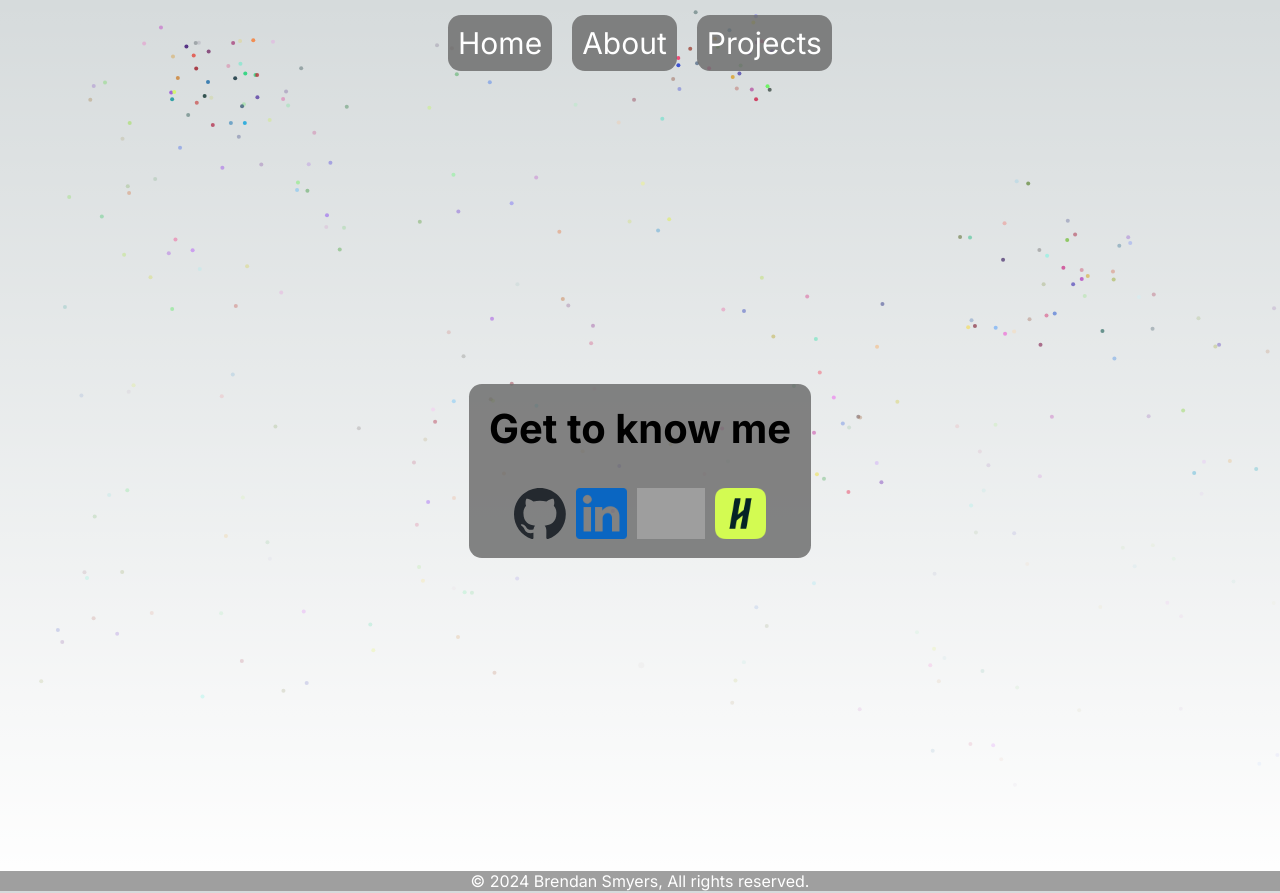
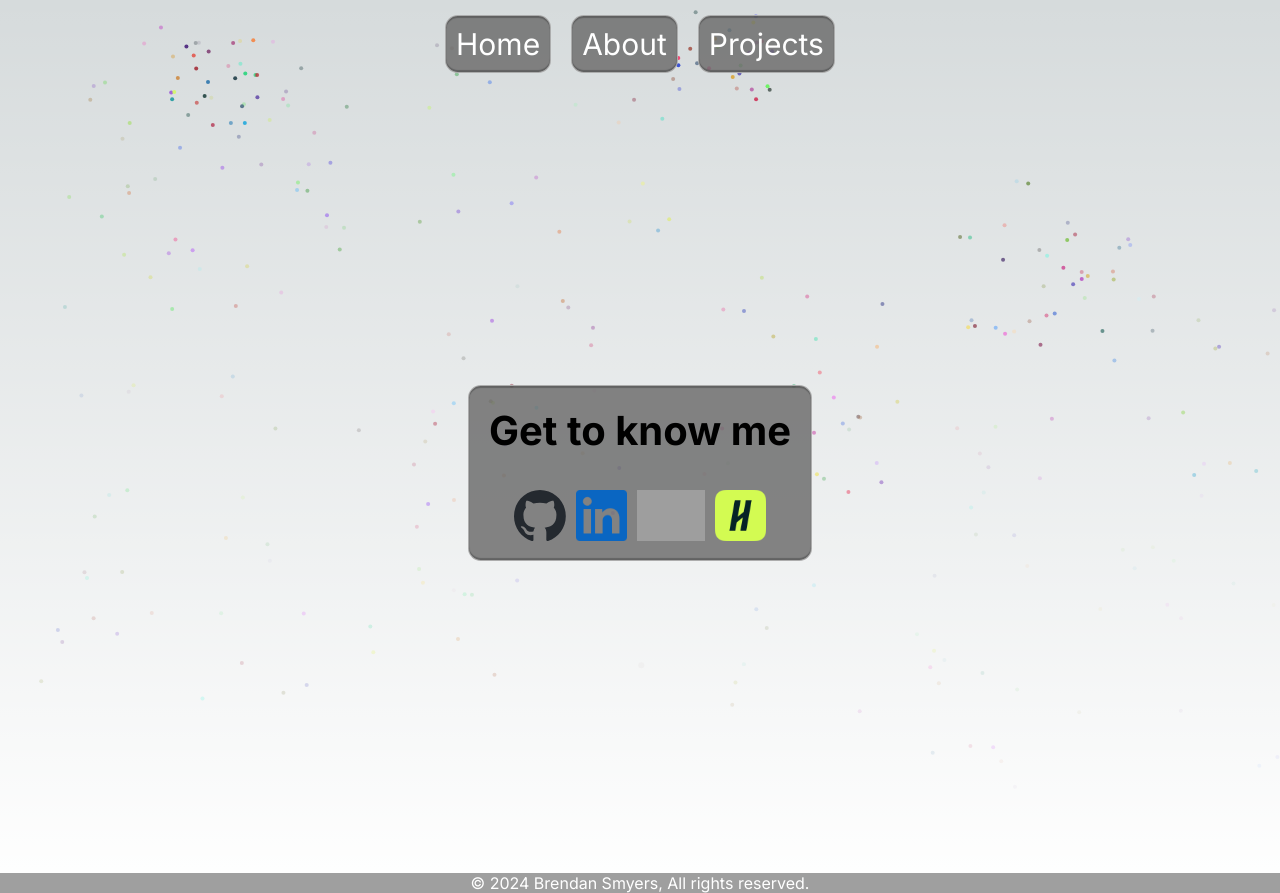
Before and after one commit to b-smyers/Portfolio-Website, a Next.js app: page /portfolio-website/about in a window 1280 px wide. Built offline with nearby package versions, Linux system fonts and the light colour scheme; grey boxes are pictures that could not be loaded.

Commit message:
Button hover effects and changes to soft-box

```diff
--- a/next.config.mjs
+++ b/next.config.mjs
@@ -2,7 +2,11 @@
 const nextConfig = {
     output: 'export',
     basePath: '/portfolio-website',
-    assetPrefix: '/portfolio-website/'
+    assetPrefix: '/portfolio-website/',
+
+    images: {
+        unoptimized: true
+    }
 };
 
 export default nextConfig;
--- a/src/app/common.css
+++ b/src/app/common.css
@@ -14,9 +14,20 @@
 .padding-10 { padding: 10px; }
 .padding-20 { padding: 20px; }
 
+.Link:hover {
+    background-color: rgb(143, 143, 143);
+}
+
+.Link:active {
+    background-color: rgb(186, 186, 186);
+}
+
 .soft-box {
     background-color: rgba(111,111,111,0.85);
     border-radius: 1vw;
+    /* box-shadow: 4px 4px 6px rgba(64, 64, 64, 0.85); */
+    box-shadow: inset 0px 2px 1px rgba(0, 0, 0, 0.25), inset 0px -2px 1px rgba(0, 0, 0, 0.25);
+    border: 1px solid rgba(180, 180, 180, 0.85);
 }
 
 .round {
--- a/src/app/components/header.css
+++ b/src/app/components/header.css
@@ -10,4 +10,5 @@
     color: white;
     margin-left: 10px;
     margin-right: 10px;
+    box-shadow: 5px 5px 6px rgba(64, 64, 64, 0.85);
 }
--- a/src/app/components/header.js
+++ b/src/app/components/header.js
@@ -5,9 +5,9 @@ import "../common.css";
 export default function Header() {
     return (
         <header className="Header">
-            <Link className="soft-box subtitle padding-10" href="/">Home</Link>
-            <Link className="soft-box subtitle padding-10" href="/about">About</Link>
-            <Link className="soft-box subtitle padding-10" href="/projects">Projects</Link>
+            <Link className="Link soft-box subtitle padding-10" href="/">Home</Link>
+            <Link className="Link soft-box subtitle padding-10" href="/about">About</Link>
+            <Link className="Link soft-box subtitle padding-10" href="/projects">Projects</Link>
         </header>
     );
 }
--- a/src/app/components/projects.js
+++ b/src/app/components/projects.js
@@ -13,7 +13,7 @@ export default function Projects() {
                     </Link>
                 </div>
                 <div class="Project-Details">
-                    <Link href={`/projects/${project.id}`}>
+                    <Link href={`/projects/${project.id}`} className="Link">
                         <h2 className="Project-Name title">{project.name}</h2>
                     </Link>
                     <i className="Project-Role text">{project.role}</i>
```
